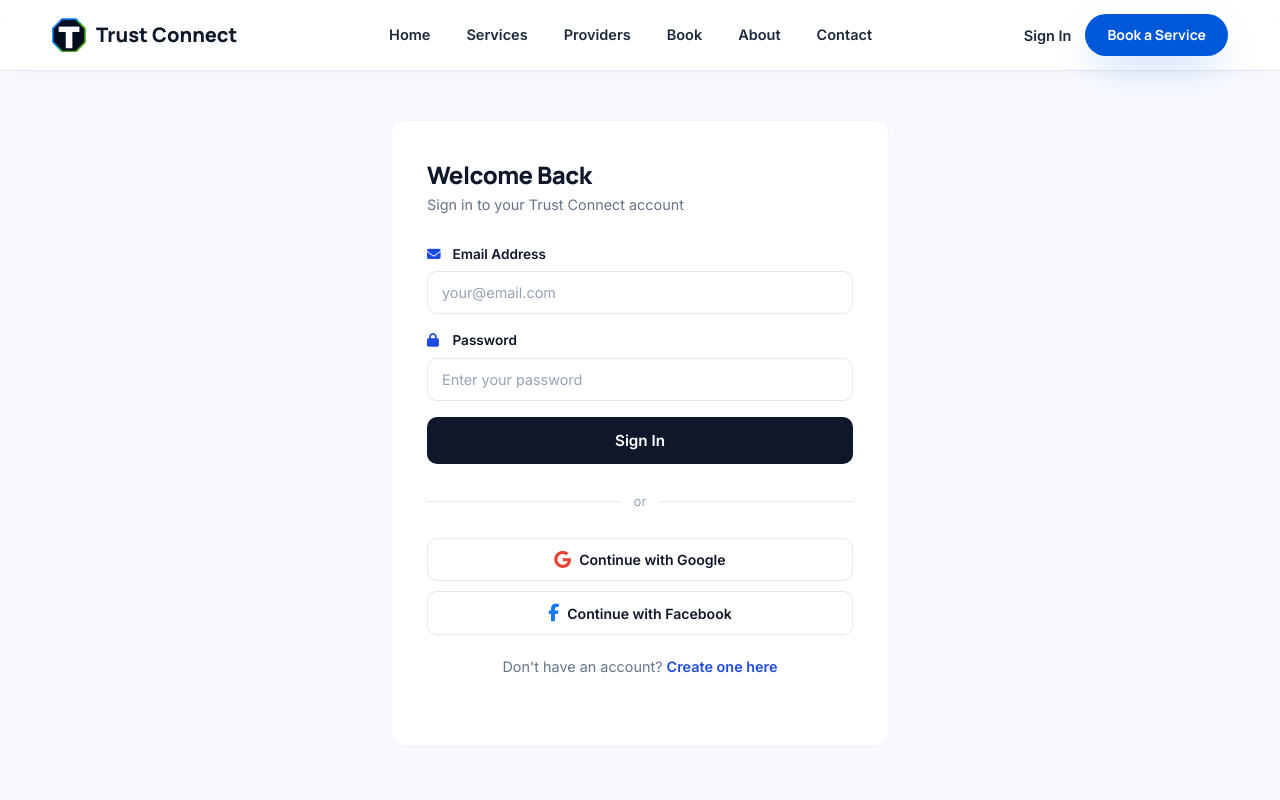
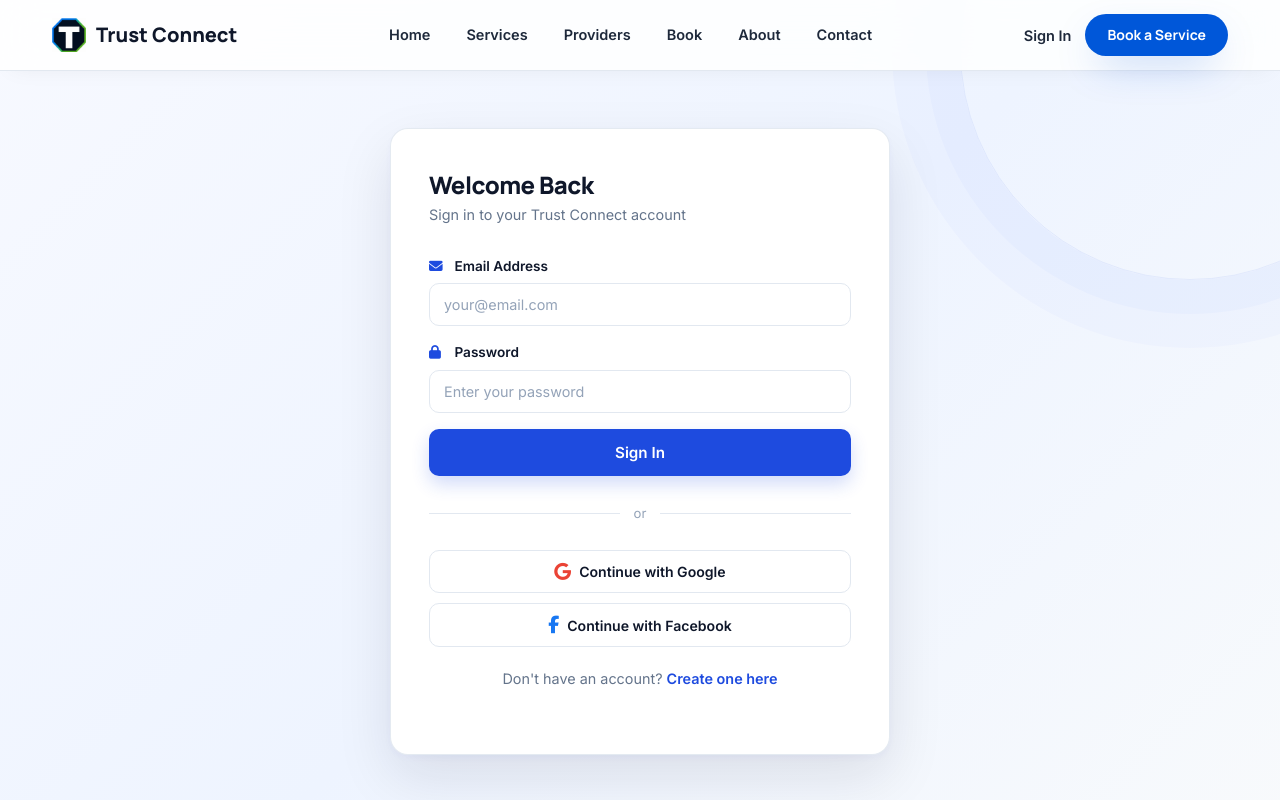
Before and after one commit to mmalvicjunior-ship-it/Trust-connect, a Next.js app: page /signin in a window 1280 px wide. Shown: the top 800 px of the page. Built offline with nearby package versions, Linux system fonts and the light colour scheme; no server answers.

Commit message:
Polish booking auth and contact details

```diff
--- a/next.config.js
+++ b/next.config.js
@@ -7,6 +7,12 @@ const nextConfig = {
       { protocol: 'https', hostname: 'randomuser.me' },
     ],
   },
+  webpack: (config, { dev }) => {
+    if (dev) {
+      config.cache = false;
+    }
+    return config;
+  },
 };
 
 module.exports = nextConfig;
--- a/src/app/globals.css
+++ b/src/app/globals.css
@@ -1297,24 +1297,42 @@ section {
 
 /* ===== REGISTER / AUTH PAGE ===== */
 .auth-section {
-  padding: 120px 24px 80px;
-  background: #f8faff;
+  padding: 128px 24px 88px;
+  background: linear-gradient(135deg, #f7f9ff 0%, #eef4ff 52%, #f8fafc 100%);
   min-height: 100vh;
   display: flex;
   align-items: center;
+  position: relative;
+  overflow: hidden;
+}
+
+.auth-section::before {
+  content: '';
+  position: absolute;
+  width: 460px;
+  height: 460px;
+  top: -180px;
+  right: -140px;
+  border: 1px solid rgba(30, 75, 223, 0.08);
+  border-radius: 50%;
+  box-shadow: 0 0 0 34px rgba(30, 75, 223, 0.025), 0 0 0 68px rgba(30, 75, 223, 0.018);
+  pointer-events: none;
 }
 
 .auth-container {
   max-width: 500px;
   margin: 0 auto;
   width: 100%;
+  position: relative;
+  z-index: 1;
 }
 
 .auth-card {
   background: #fff;
-  border-radius: 16px;
-  border: 1px solid #eef2f6;
-  padding: 40px 36px;
+  border-radius: 18px;
+  border: 1px solid rgba(226, 232, 240, 0.9);
+  padding: 42px 38px 34px;
+  box-shadow: 0 22px 55px rgba(15, 23, 42, 0.1), 0 3px 10px rgba(30, 75, 223, 0.04);
 }
 
 .auth-card h2 {
@@ -1328,7 +1346,7 @@ section {
 .auth-card > p {
   font-size: 0.9rem;
   color: #64748b;
-  margin-bottom: 28px;
+  margin-bottom: 30px;
 }
 
 .auth-form .form-group {
@@ -1367,19 +1385,28 @@ section {
 
 .btn-auth-primary {
   width: 100%;
-  padding: 14px;
+  padding: 14px 16px;
   border-radius: 10px;
-  background: #0f172a;
+  background: #1e4bdf;
   color: #fff;
   font-size: 0.95rem;
   font-weight: 600;
   border: none;
   cursor: pointer;
-  transition: background 0.2s;
+  box-shadow: 0 8px 18px rgba(30, 75, 223, 0.2);
+  transition: background 0.2s, transform 0.2s, box-shadow 0.2s;
 }
 
 .btn-auth-primary:hover {
-  background: #1e293b;
+  background: #173bb5;
+  transform: translateY(-1px);
+  box-shadow: 0 10px 22px rgba(30, 75, 223, 0.27);
+}
+
+.btn-auth-primary:disabled {
+  opacity: 0.7;
+  cursor: wait;
+  transform: none;
 }
 
 .divider {
@@ -1434,6 +1461,7 @@ section {
 .social-btn:hover {
   border-color: #cbd5e1;
   background: #f8fafc;
+  transform: translateY(-1px);
 }
 
 .social-btn i {
--- a/src/app/layout.jsx
+++ b/src/app/layout.jsx
@@ -2,6 +2,7 @@ import './globals.css';
 import { AuthProvider } from '@/context/AuthContext';
 
 export const metadata = {
+  metadataBase: new URL('http://localhost:3000'),
   title: 'Trust Connect — Find Trusted Professionals for Every Job',
   description: 'Trust Connect is a premium marketplace connecting homeowners, businesses, hotels, schools and organizations with verified, trusted service professionals.',
   authors: [{ name: 'Trust Connect' }],
--- a/src/components/Footer.jsx
+++ b/src/components/Footer.jsx
@@ -33,14 +33,14 @@ export default function Footer() {
           <h4>For Clients</h4>
           <a href="#">How It Works</a>
           <a href="/booking">Book a Service</a>
-          <a href="/register">Client Login</a>
+          <a href="/signin">Client Login</a>
           <a href="/register">Create Account</a>
         </div>
         <div className="footer-col">
           <h4>Contact Us</h4>
-          <p><i className="fas fa-envelope"></i> info@trustconnect.com</p>
-          <p><i className="fas fa-phone"></i> +263 77 123 4567</p>
-          <p><i className="fas fa-map-marker-alt"></i> Harare, Zimbabwe</p>
+          <p><i className="fas fa-envelope"></i> mmalvicjunior@gmail.com</p>
+          <p><i className="fas fa-phone"></i> +263 780 375 311</p>
+          <p><i className="fas fa-map-marker-alt"></i> Vic-Falls, Zimbabwe</p>
           <a href="/contact" className="btn btn-accent btn-sm"><i className="fas fa-paper-plane"></i> Get In Touch</a>
         </div>
       </div>
--- a/src/components/Navbar.jsx
+++ b/src/components/Navbar.jsx
@@ -56,7 +56,7 @@ export default function Navbar() {
               <button onClick={handleSignOut} className="nav-login" style={{ cursor: 'pointer' }}>Sign Out</button>
             </>
           ) : (
-            <Link href="/register" className="nav-login">Sign In</Link>
+            <Link href="/signin" className="nav-login">Sign In</Link>
           )}
           <Link href="/booking" className="btn btn-primary btn-sm">Book a Service</Link>
         </div>
```
Also changed, not shown: src/components/Booking.jsx (+14 -2 lines).
